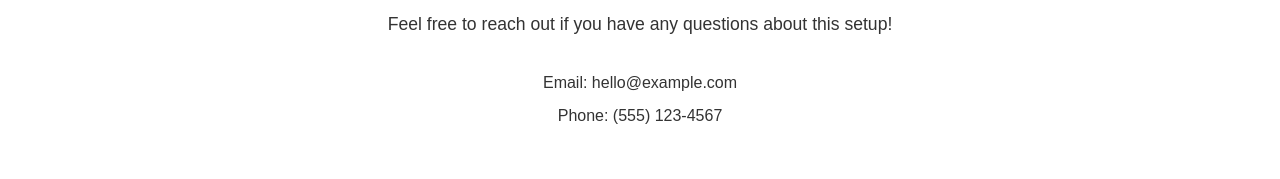
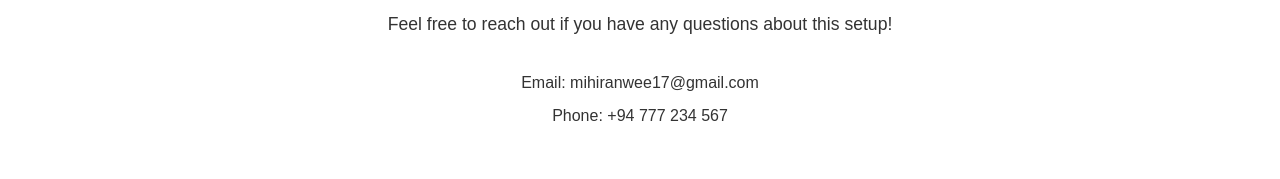
Before and after one commit to SandaruUOK/my-static-website, a website: page index.html in a window 1280 px wide. Shown: the part 980-1159 px from the top of the page. Drawn offline with Linux system fonts and the light colour scheme.

Commit message:
test automate deployment

```diff
--- a/index.html
+++ b/index.html
@@ -41,8 +41,8 @@
                 <h2>Contact</h2>
                 <p>Feel free to reach out if you have any questions about this setup!</p>
                 <div class="contact-info">
-                    <p>Email: hello@example.com</p>
-                    <p>Phone: (555) 123-4567</p>
+                    <p>Email: mihiranwee17@gmail.com</p>
+                    <p>Phone: +94 777 234 567</p>
                 </div>
             </div>
         </section>
```
